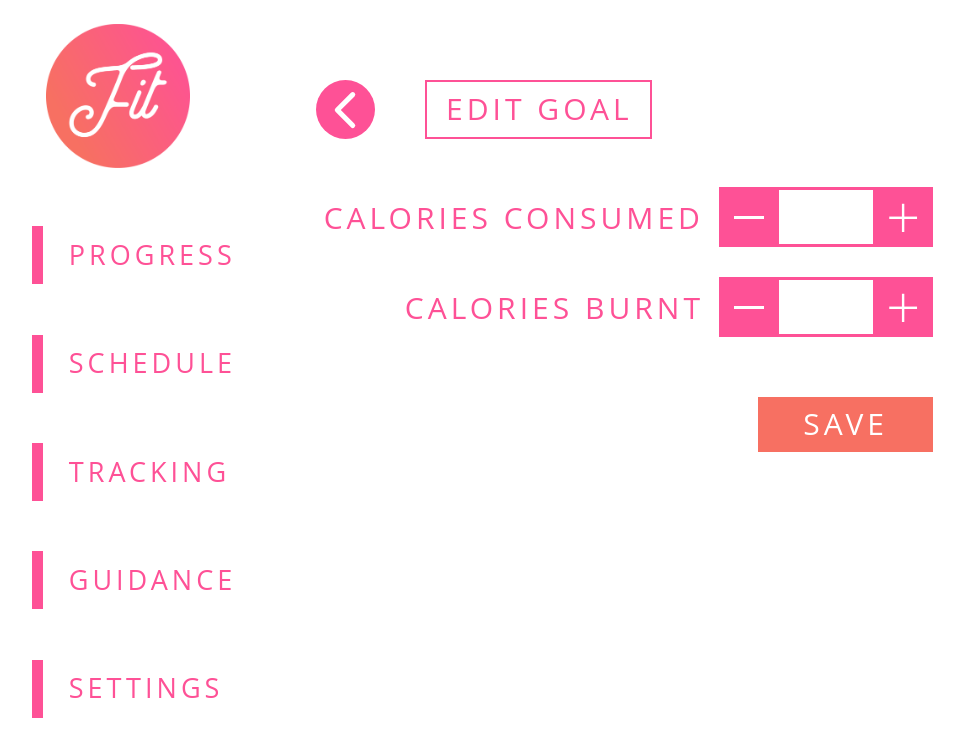
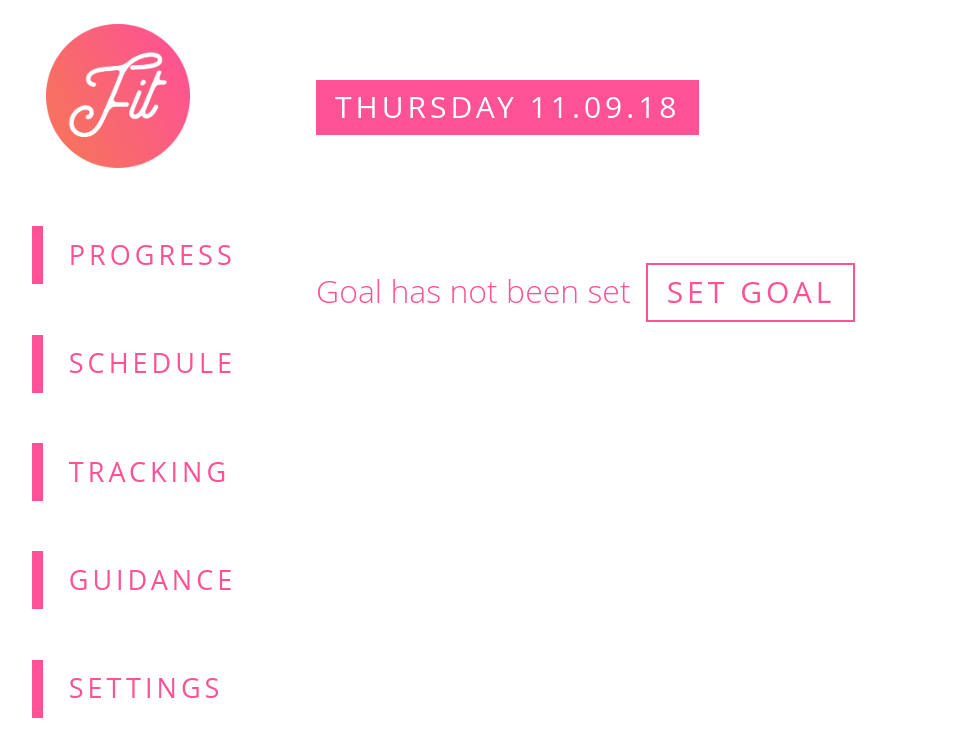
Before and after one commit to huytruong1998/frStudie, a React (Create React App) app in the folder FitApp/front-end/: page / in a window 1280 px wide. Shown: the top 756 px of the page, without its empty margins (19-983 px from the left). Built offline with nearby package versions, Linux system fonts and the light colour scheme.

Commit message:
No data screen

```diff
--- a/FitApp/front-end/src/components/Selector.js
+++ b/FitApp/front-end/src/components/Selector.js
@@ -1,5 +1,7 @@
 import React, { Component } from 'react';
+
 import Progress from './page/Progress'
+import NoProgressData from './page/NoProgressData'
 
 import Schedule from './page/Schedule'
 
@@ -12,12 +14,12 @@ import Consumed from './page/tracking/Consumed';
 import Burnt from './page/tracking/Burnt';
 
 
+class Selector extends Component {
 
-class Selector extends Component {
     render() {
         return (
             <div className="col-lg-9 content-wrapper">
-                <EditGoal/>
+                <NoProgressData/>
             </div>
         );
     }
--- /dev/null
+++ b/FitApp/front-end/src/components/page/NoProgressData.js
@@ -0,0 +1,24 @@
+import React, { Component } from 'react';
+import '../../style/style.css';
+
+
+class NoProgressData extends Component {
+
+
+
+    render() {
+        return (
+            <div>
+                <div className="progress-date">
+                    <p>thursday 11.09.18</p>
+                </div>
+                <div className="no-data-line">
+                    <p>Goal has not been set</p>
+                    <button className="main-btn">set goal</button>
+                </div>
+            </div>
+        );
+    }
+}
+
+export default NoProgressData;
--- a/FitApp/front-end/src/style/style.css
+++ b/FitApp/front-end/src/style/style.css
@@ -68,6 +68,8 @@
     padding: 18px;
     width: 100%;
     margin-bottom: 3%;
+
+    outline: none;
 }
 
 .authenticate-input input:focus{
@@ -77,7 +79,6 @@
 .authenticate-input input::placeholder{
     color: #C1C6CE;
 }
-
 
 
 /*style for sign in and sign up btn*/
@@ -353,6 +354,21 @@
     margin-top: 7vh;
 }
 
+.no-data-line{          /*style for no-progress-data screen*/
+    display: flex;
+    flex-direction: row;
+    align-items: baseline;
+
+    margin-top: 16vh;
+}
+.no-data-line p{
+    font-family: "Open Sans";
+    font-size: 32px;
+    font-weight: 300;
+    color: #FE5196;
+    margin-bottom: 0;
+    margin-right: 15px;
+}
 
 .progress-line{         /*display row for each line of goal-consumed-burnt*/
     display: flex;
@@ -429,6 +445,7 @@
     font-size: 18px;
     padding: 18px;
     width: 100%;
+
 }
 .food-search input::placeholder{
     color: #C1C6CE;
```
